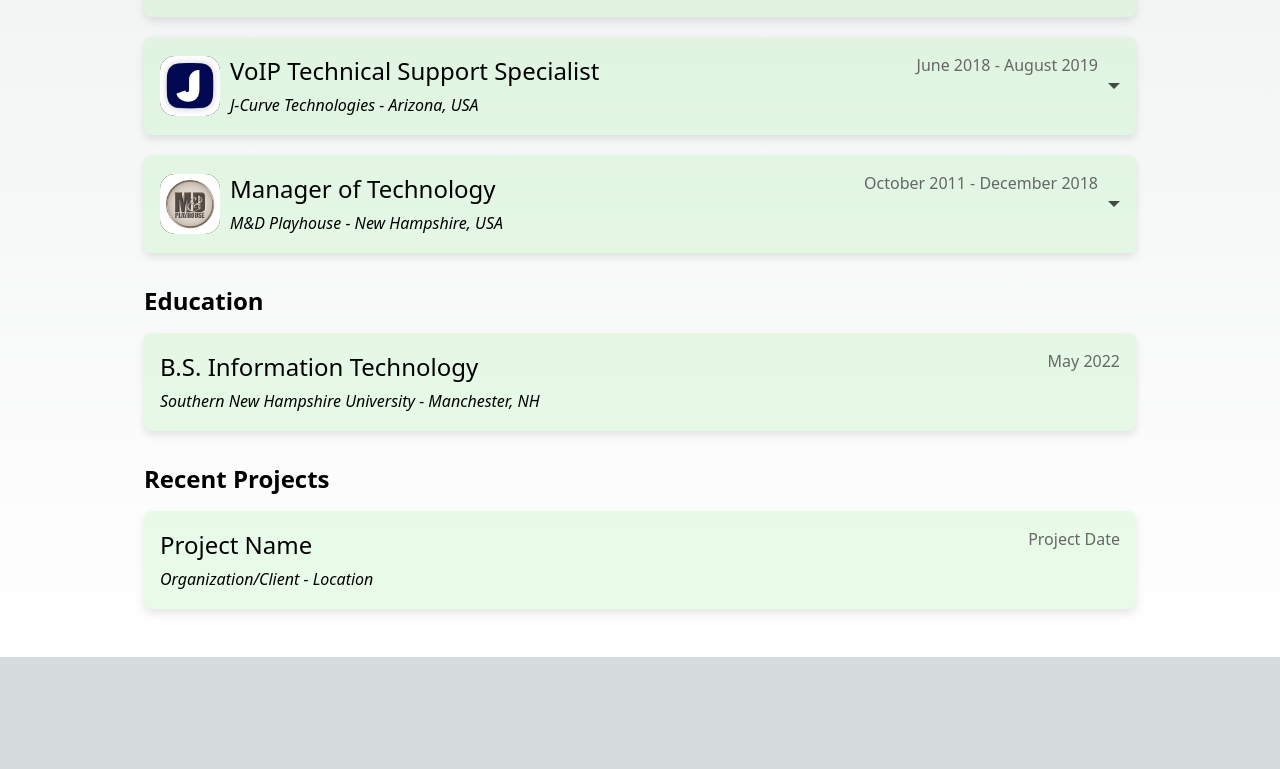
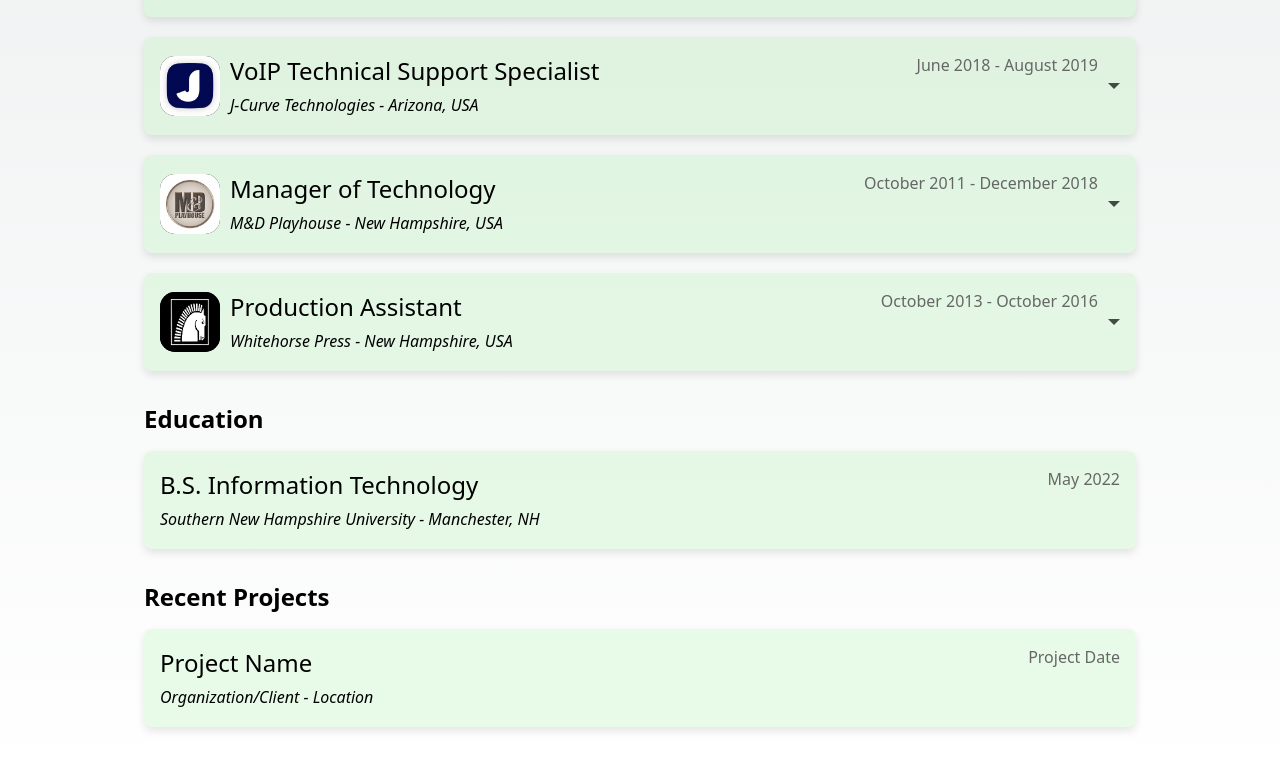
Before and after one commit to itsitrio/itriodev, a Next.js app: page /resume in a window 1280 px wide. Shown: the part 1584-2353 px from the top of the page. Before the commit the page ends 2241 px from the top, so only its background shows below. Built offline with nearby package versions, Linux system fonts and the light colour scheme.

Commit message:
add whitehorse press

```diff
--- a/pages/resume.tsx
+++ b/pages/resume.tsx
@@ -142,6 +142,17 @@ const Resume: React.FC = () => {
           <li>Designed and implemented an Asterisk VoIP PBX consisting of soft-phone and Cisco endpoints.</li>
           <li>Maintained the company Point of Sale systems for both ticketing and concessions, and lead in training and deployments.</li>
         </JobEntry>
+        <JobEntry
+          title="Production Assistant"
+          company="Whitehorse Press"
+          location="New Hampshire, USA"
+          dates="October 2013 - October 2016 "
+          logo="whitehorse-logo.jpg"
+        >
+          <li>Produced email marketing materials that were delivered weekly to over 40,000 active subscribers. </li>
+          <li>Managed and maintained a Magento eCommerce installation and import/export of product inventory counts from multiple systems.</li>
+          <li>Proofread works being sent to print.</li>
+        </JobEntry>
         {/* Add more JobEntry components as needed */}
       </section>
 
```
Also changed, not shown: public/logos/whitehorse-logo.jpg (added).
